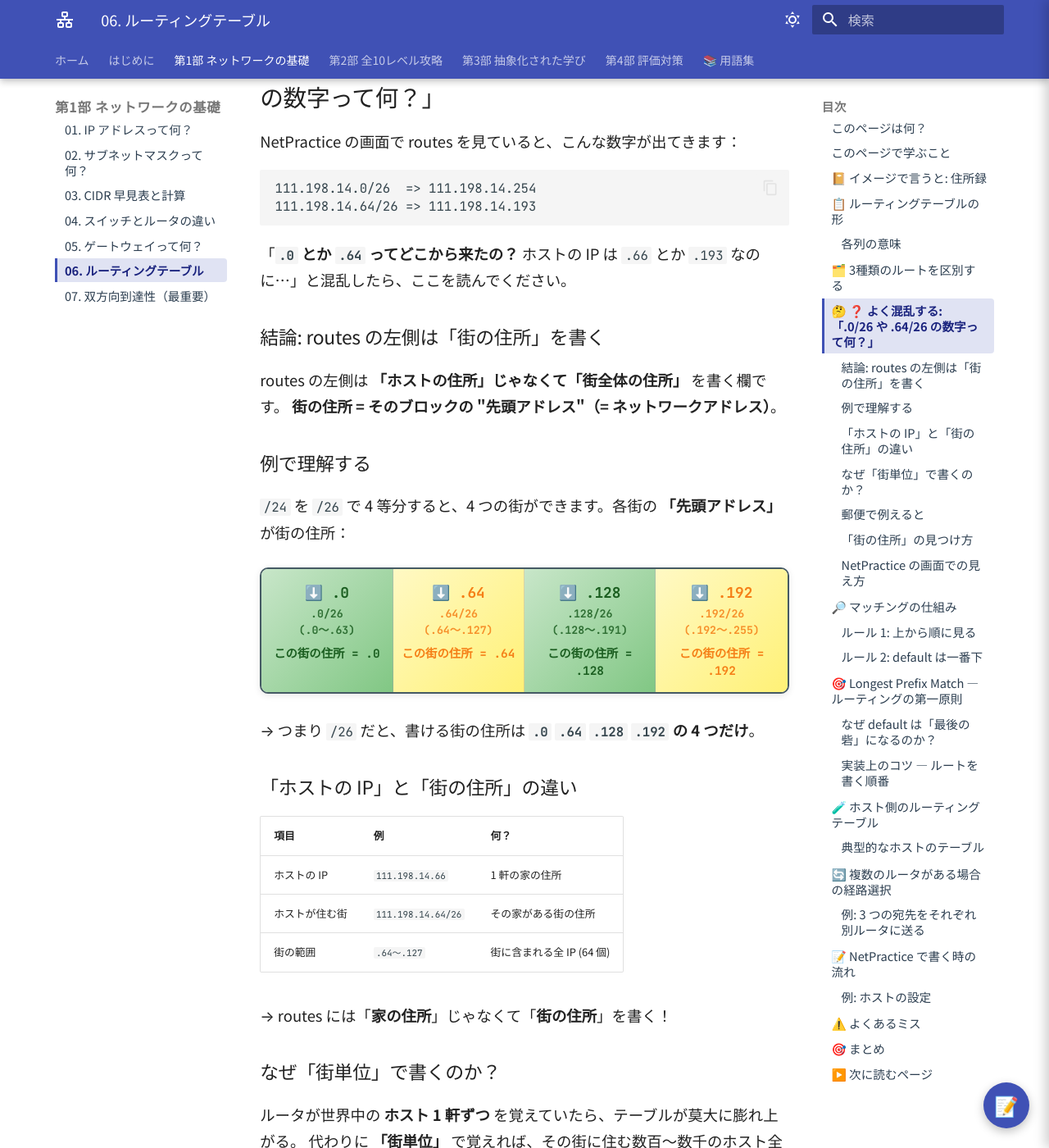
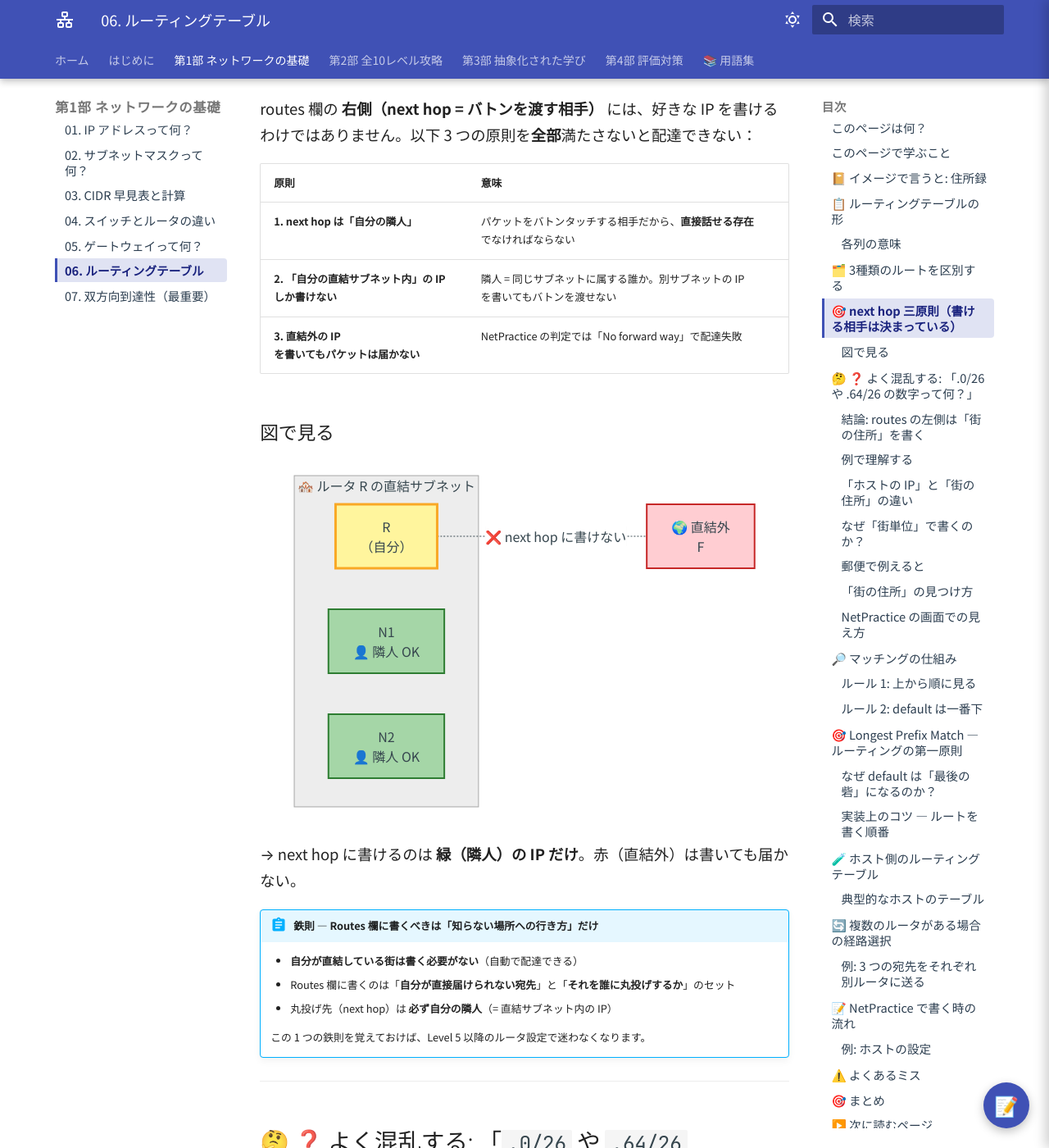
Before and after one commit to Tsunanko/netpractice-guide, an MkDocs documentation site: the page built from docs/01-basics/routing-table.md, in a window 1280 px wide and 1400 px high, scrolled down 2586 px. Shown: the whole window at 82% size. Built offline with MkDocs 1.6.1 and Material for MkDocs 9.7.7, drawn with Linux system fonts in a browser that asks for light colours.

Commit message:
Surface next-hop three-rule principle as a dedicated section
The user's completion notes made the implicit "next hop must be a
directly-connected neighbor" rule explicit. Promote it to a first-class
section so future readers don't have to reverse-engineer it from
gateway.md and bidirectional.md.

- New 「🎯 next hop 三原則」 section right after the 3-route-types
  comparison: (1) next hop is a neighbor, (2) only directly-connected
  IPs are valid, (3) anything else fails delivery
- classDef Mermaid contrasting valid neighbors (green) vs unreachable
  destinations (red), dark-mode safe per project rule
- abstract admonition stating: routes only contain destinations the
  router cannot deliver itself, paired with their immediate neighbor

Co-Authored-By: Claude Opus 4.7 (1M context) <noreply@anthropic.com>

````diff
--- a/docs/01-basics/routing-table.md
+++ b/docs/01-basics/routing-table.md
@@ -74,6 +74,49 @@ flowchart LR
 !!! info "💡 NetPractice の入力欄は静的ルート + default だけ"
     NetPractice の `routes` 欄に書くのは **静的ルート** か **default** だけ。
     直結ルートは画面に出てこない（自動扱い）ので、「自分のサブネットへのルートが書いてないけど大丈夫？」と心配する必要はありません。
+
+---
+
+## 🎯 next hop 三原則（書ける相手は決まっている）
+
+routes 欄の **右側（next hop = バトンを渡す相手）** には、好きな IP を書けるわけではありません。以下 3 つの原則を**全部**満たさないと配達できない：
+
+| 原則 | 意味 |
+|:---|:---|
+| **1. next hop は「自分の隣人」** | パケットをバトンタッチする相手だから、**直接話せる存在** でなければならない |
+| **2. 「自分の直結サブネット内」の IP しか書けない** | 隣人 = 同じサブネットに属する誰か。別サブネットの IP を書いてもバトンを渡せない |
+| **3. 直結外の IP を書いてもパケットは届かない** | NetPractice の判定では「No forward way」で配達失敗 |
+
+### 図で見る
+
+```mermaid
+flowchart LR
+    subgraph net ["🏘️ ルータ R の直結サブネット"]
+      direction LR
+      R["R<br>（自分）"]
+      N1["N1<br>👤 隣人 OK"]
+      N2["N2<br>👤 隣人 OK"]
+    end
+    Far["🌍 直結外<br>F"]
+    R -.❌ next hop に書けない.- Far
+
+    classDef self fill:#FFF59D,stroke:#F9A825,color:#000,stroke-width:3px
+    classDef neighbor fill:#A5D6A7,stroke:#2E7D32,color:#000,stroke-width:2px
+    classDef far fill:#FFCDD2,stroke:#C62828,color:#000,stroke-width:2px
+
+    class R self
+    class N1,N2 neighbor
+    class Far far
+```
+
+→ next hop に書けるのは **緑（隣人）の IP だけ**。赤（直結外）は書いても届かない。
+
+!!! abstract "鉄則 — Routes 欄に書くべきは「知らない場所への行き方」だけ"
+    - **自分が直結している街は書く必要がない**（自動で配達できる）
+    - Routes 欄に書くのは「**自分が直接届けられない宛先**」と「**それを誰に丸投げするか**」のセット
+    - 丸投げ先（next hop）は **必ず自分の隣人**（= 直結サブネット内の IP）
+
+    この 1 つの鉄則を覚えておけば、Level 5 以降のルータ設定で迷わなくなります。
 
 ---
 
````
